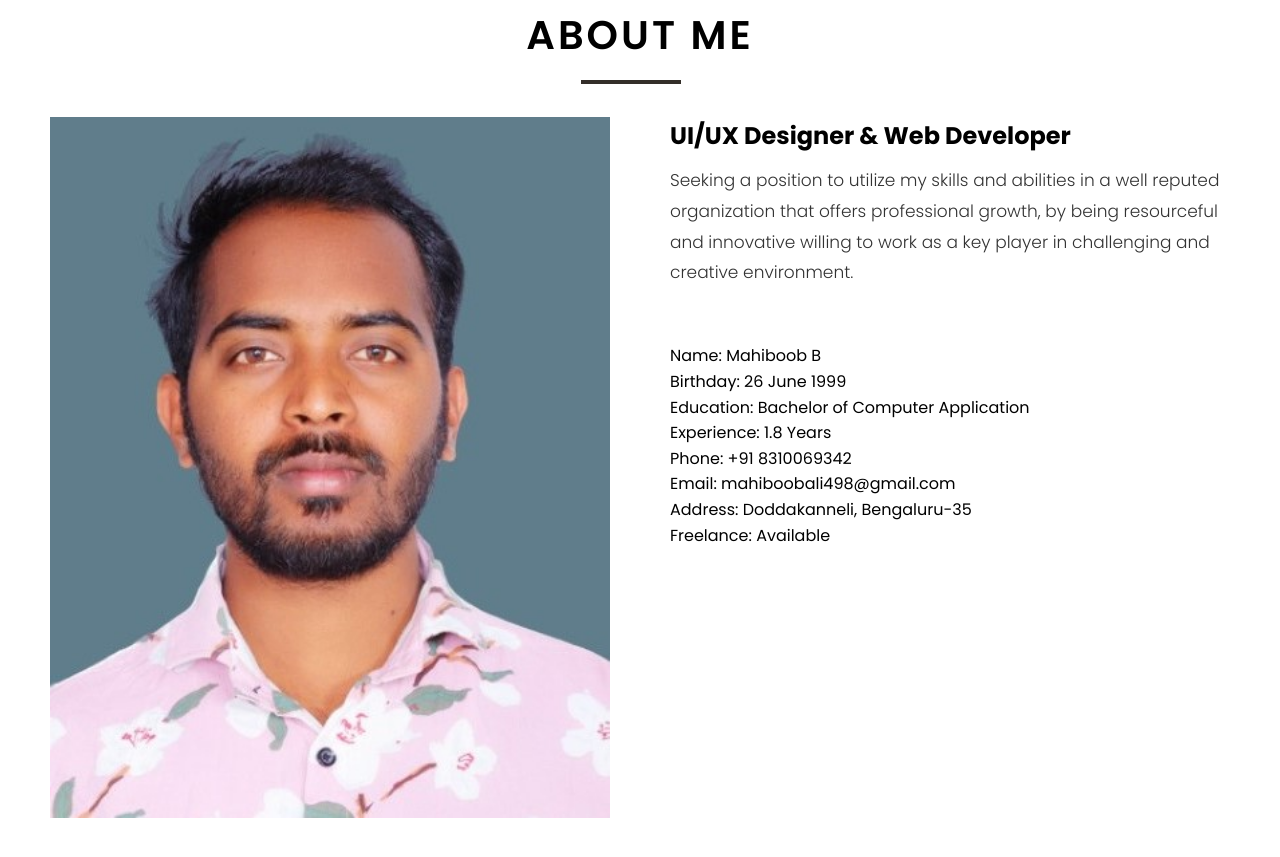
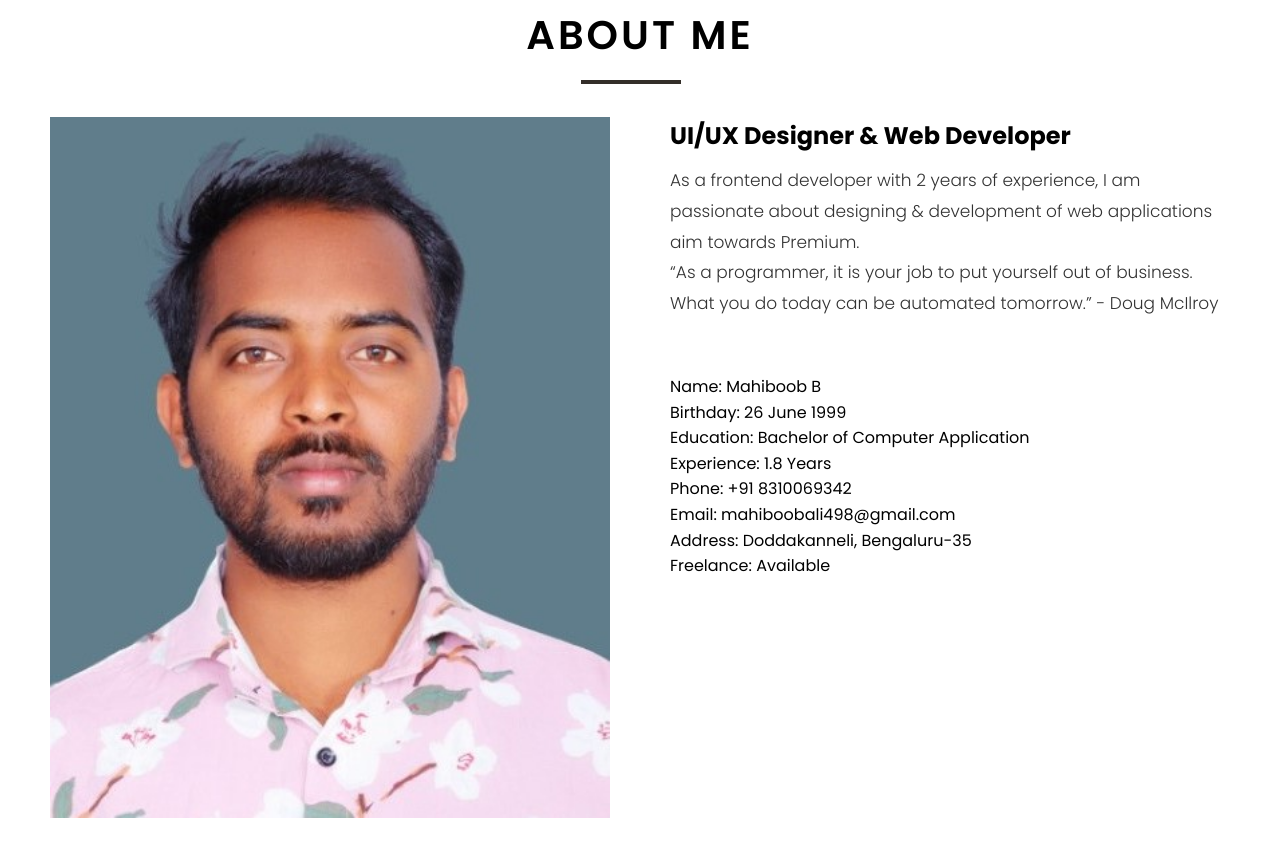
Before and after one commit to Mahiboob78/My_Portfolio, a plain HTML site: page index.html in a window 1280 px wide. Shown: the part 867-1724 px from the top of the page. Drawn offline with Linux system fonts and the light colour scheme; a script that the page names is missing.

Commit message:
Update index.html

```diff
--- a/index.html
+++ b/index.html
@@ -86,9 +86,9 @@
                     </div>
                     <div class="about-right">
                         <h2>UI/UX Designer & Web Developer</h2>
-                        <p class="lead">Seeking a position to utilize my skills and abilities in a well reputed organization that offers
-                            professional growth, by being resourceful and innovative willing to work as a key player in
-                            challenging and creative environment.</p>
+                        <p class="lead">As a frontend developer with 2 years of experience, I am passionate about designing &
+                            development of web applications aim towards Premium. <br>
+                            “As a programmer, it is your job to put yourself out of business. What you do today can be automated tomorrow.” - Doug McIlroy</p>
                         <p class="lead">
                             <div class="personal_info"><br>
                                 <div class=" "> Name: Mahiboob B</div>
```
